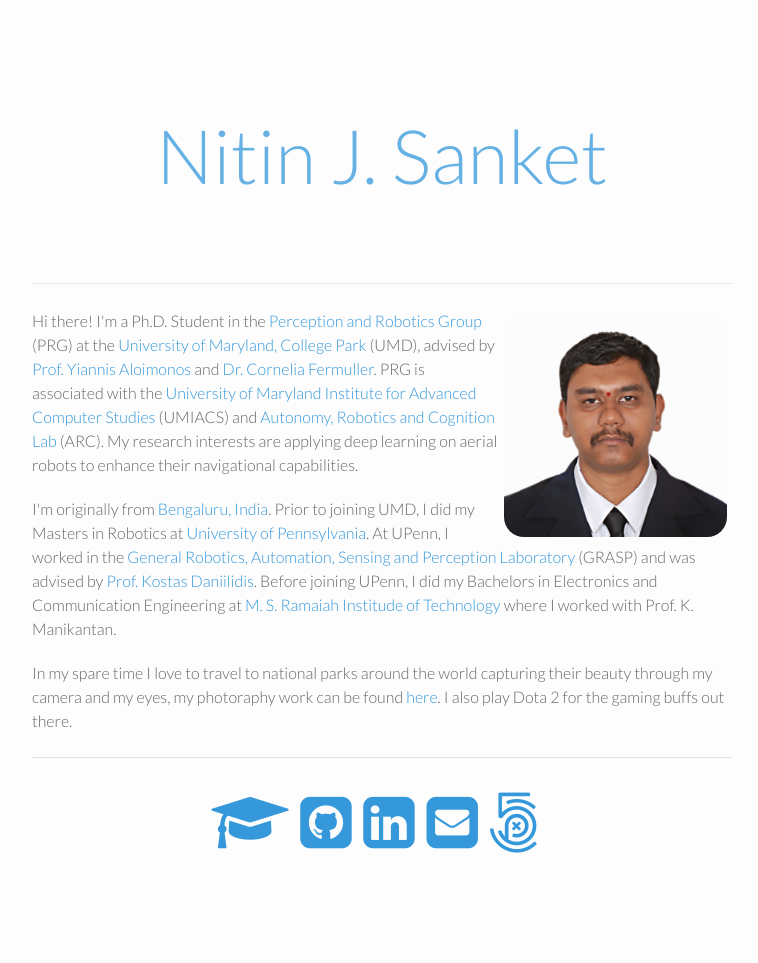
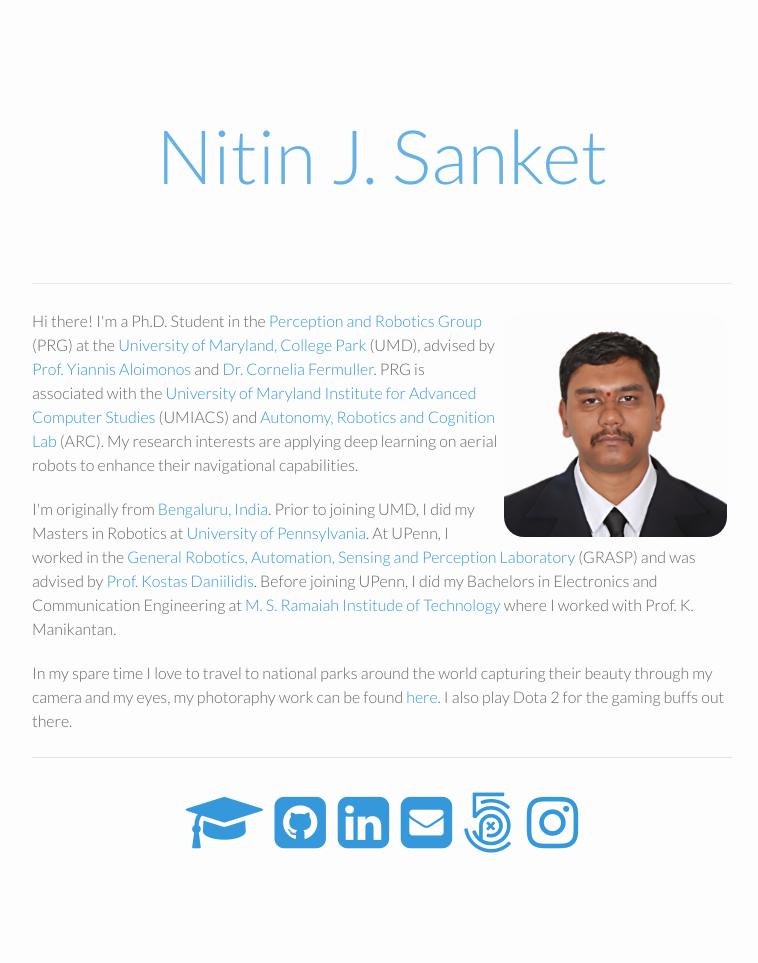
Before and after one commit to NitinJSanket/nitinjsanket.github.io.bak, a Jekyll site: the page built from index.html, in a window 1280 px wide. Shown: the part 100-1063 px from the top of the page, without its empty margins (258-1016 px from the left). Built offline with Jekyll 4.4.1, drawn with Linux system fonts in a browser that asks for light colours; the list of posts is cut into pages by our own code; grey boxes are pictures that could not be loaded.

Commit message:
Added more logos at bottom

```diff
--- a/index.html
+++ b/index.html
@@ -33,7 +33,7 @@ layout: default
       <i class="fa fa-500px"></i>
     </a>
     <a href="//instagram.com/{{ site.author.instagram }}" target="_blank">
-      <i class="fa fa-instagram-square"></i>
+      <i class="fa fa-instagram"></i>
     </a>
 
   </span>
```
